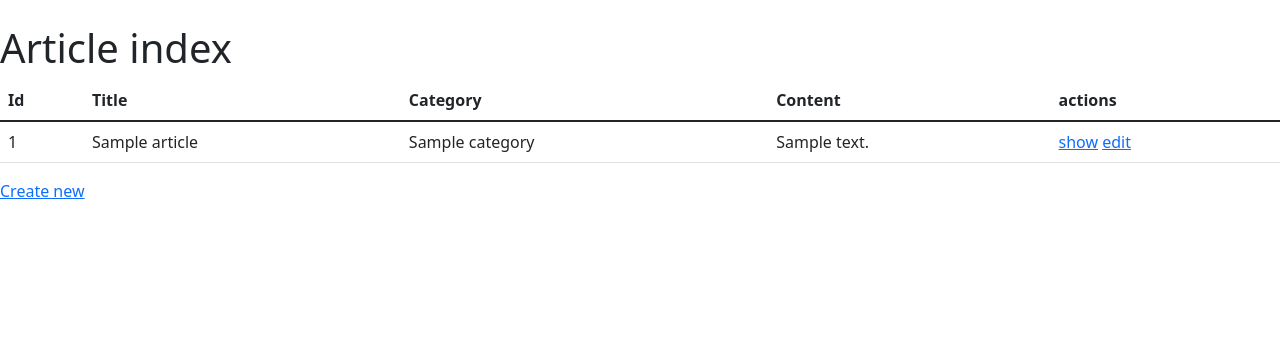
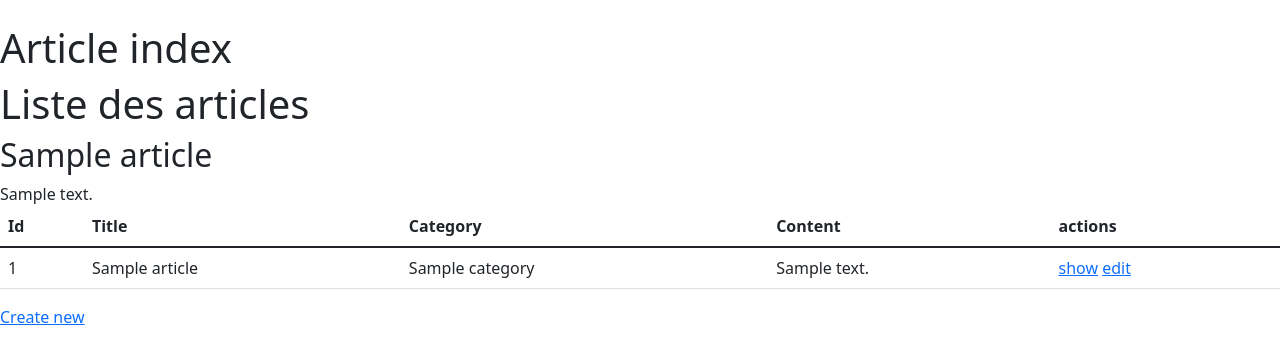
Before and after one commit to UE235-groupe-David-Clark/UE235-mini-projet, a Symfony app: template templates/article/index.html.twig in a window 1280 px wide. Shown: the part 16-380 px from the top of the page. Run offline with Twig, Linux system fonts and the light colour scheme; the template is opened without the code that fills it: most values are stand-ins (such as "Sample title", 1, 10 or a date in 2020); some libraries are stand-ins or nearby versions.

Commit message:
UE 235 - mini-projet personnalisation back-end

```diff
--- a/composer.json
+++ b/composer.json
@@ -12,6 +12,7 @@
         "doctrine/doctrine-fixtures-bundle": "^3.4",
         "doctrine/doctrine-migrations-bundle": "^3.2",
         "doctrine/orm": "^2.11",
+        "knplabs/knp-paginator-bundle": "^5.8",
         "sensio/framework-extra-bundle": "^6.2",
         "symfony/apache-pack": "^1.0",
         "symfony/asset": "5.4.*",
--- a/config/bundles.php
+++ b/config/bundles.php
@@ -11,4 +11,5 @@ return [
     Symfony\Bundle\TwigBundle\TwigBundle::class => ['all' => true],
     Symfony\Bundle\WebProfilerBundle\WebProfilerBundle::class => ['dev' => true, 'test' => true],
     Twig\Extra\TwigExtraBundle\TwigExtraBundle::class => ['all' => true],
+    Knp\Bundle\PaginatorBundle\KnpPaginatorBundle::class => ['all' => true],
 ];
--- a/templates/article/index.html.twig
+++ b/templates/article/index.html.twig
@@ -4,6 +4,13 @@
 
 {% block body %}
     <h1>Article index</h1>
+
+    <h1>Liste des articles</h1>
+    {% for article in articles %}
+        <h2>{{ article.title }}</h2>
+        <div>{{ article.content }}</div>
+    {% endfor %}
+    {{ knp_pagination_render(articles) }}
 
     <table class="table">
         <thead>
```
Also changed, not shown: src/Controller/ArticleController.php (+11 -2 lines), 4 other files.
